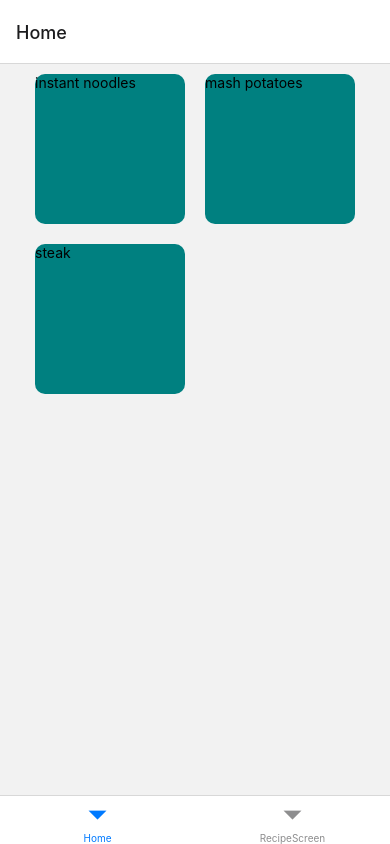
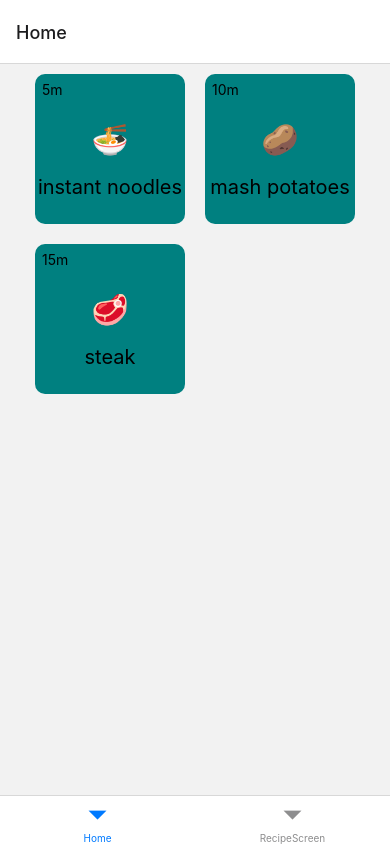
Before and after one commit to CapSap/apaMakan, a React Native app: screen /Home in a window 390 px wide. Built offline with nearby package versions, Linux system fonts and the light colour scheme.

Commit message:
basic card styling

```diff
--- a/src/components/HomeScreen.tsx
+++ b/src/components/HomeScreen.tsx
@@ -1,13 +1,5 @@
-import React, {useState} from 'react';
-import {
-  Text,
-  View,
-  ScrollView,
-  Button,
-  FlatList,
-  StyleSheet,
-} from 'react-native';
-import {HomeProps} from './BottomTabs.navigator';
+import React from 'react';
+import {View, FlatList, StyleSheet} from 'react-native';
 import {Recipe} from '../types';
 import {RecipeCard} from './ReceipeCard';
 
@@ -18,19 +10,24 @@ export const HomeScreen = () => {
   const recipeData: Recipe[] = useAppContext().appState;
 
   return (
-    <FlatList
-      style={styles.container}
-      data={recipeData}
-      renderItem={RecipeCard}
-      keyExtractor={item => item.recipeName + item.id}
-      numColumns={2}
-    />
+    <View style={styles.container}>
+      <FlatList
+        contentContainerStyle={styles.list}
+        data={recipeData}
+        renderItem={RecipeCard}
+        keyExtractor={(item, index) => item.recipeName + item.id + index}
+        numColumns={2}
+      />
+    </View>
   );
 };
 
 const styles = StyleSheet.create({
   container: {
-    flexWrap: 'wrap',
-    alignContent: 'center',
+    alignItems: 'center',
+  },
+
+  list: {
+    alignContent: 'space-around',
   },
 });
--- a/src/components/ReceipeCard.tsx
+++ b/src/components/ReceipeCard.tsx
@@ -5,7 +5,9 @@ import {Recipe} from '../types';
 export const RecipeCard = ({item}: {item: Recipe}) => {
   return (
     <View style={styles.card}>
-      <Text>{item.recipeName}</Text>
+      <Text style={styles.time}>{item.recipeDuration}m</Text>
+      <Text style={styles.image}>{item.recipeImage}</Text>
+      <Text style={styles.title}>{item.recipeName}</Text>
     </View>
   );
 };
@@ -19,6 +21,21 @@ const styles = StyleSheet.create({
     margin: 10,
     borderRadius: 10,
     fontSize: 20,
-    alignContent: 'center',
+    alignItems: 'center',
+    justifyContent: 'space-between',
+  },
+  time: {
+    alignSelf: 'flex-start',
+    margin: 5,
+    padding: 2,
+    width: 35,
+  },
+  image: {
+    fontSize: 30,
+  },
+  title: {
+    fontSize: 20,
+    padding: 2,
+    paddingBottom: 25,
   },
 });
```
